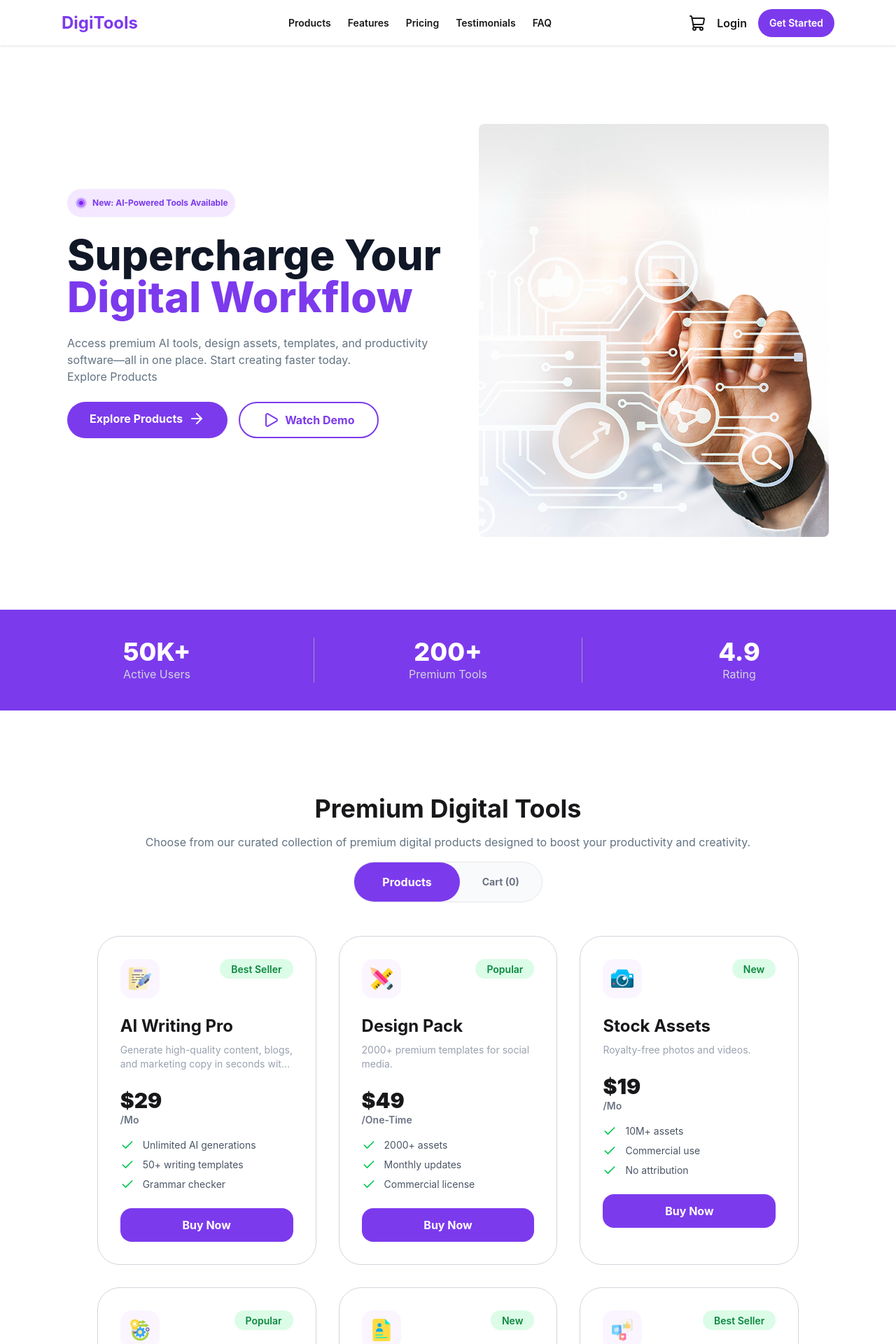
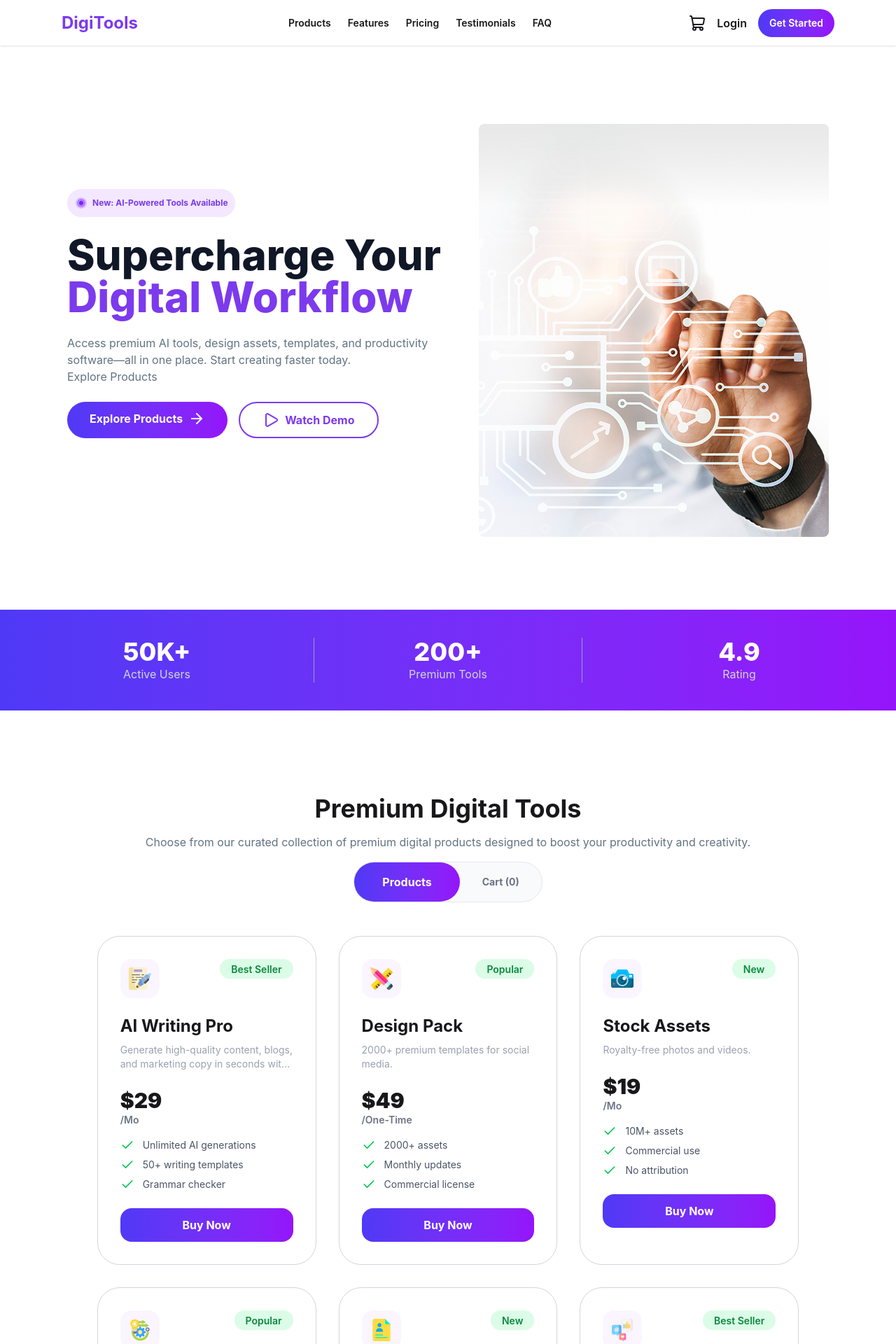
Before and after one commit to jituman01/B13-A6-DigiTools-Platform, a React (Vite) app: page / in a window 1280 px wide. Shown: the top 1920 px of the page at 70% size. Built offline with nearby package versions, Linux system fonts and the light colour scheme.

Commit message:
crated navbar cart and functionality and added linear gradient designed by figma

```diff
--- a/src/components/heroSection/HeroSection.jsx
+++ b/src/components/heroSection/HeroSection.jsx
@@ -27,7 +27,7 @@ const HeroSection = () => {
 
 
           <div className="flex space-x-4">
-            <button className="bg-[#7C3AED] text-white px-8 py-3 rounded-full font-bold text-4 flex gap-2 hover:cursor-pointer">Explore Products <ArrowRight></ArrowRight></button>
+            <button className="bg-linear-to-r from-[#4F39F6] to-[#9514FA] text-white px-8 py-3 rounded-full font-bold text-4 flex gap-2 hover:cursor-pointer">Explore Products <ArrowRight></ArrowRight></button>
             <button className="border-2 border-[#7C3AED] text-[#7C3AED] px-8 py-3 rounded-full font-bold flex items-center gap-2 hover:cursor-pointer"><span><Play></Play></span> Watch Demo
           </button>
 
--- a/src/components/mainSection/MainSection.jsx
+++ b/src/components/mainSection/MainSection.jsx
@@ -38,13 +38,13 @@ const MainSection = ({ productsPromise, cart, setCart }) => {
         <div className="bg-gray-50  rounded-full flex border border-gray-200">
           <button
             onClick={() => setActiveTab("products")}
-            className={`hover:cursor-pointer px-10 py-4 rounded-full text-l font-bold transition-all ${activeTab === "products" ? "bg-[#7C3AED] text-white" : "text-gray-500 "}`}
+            className={`hover:cursor-pointer px-10 py-4 rounded-full text-l font-bold transition-all ${activeTab === "products" ? "bg-linear-to-r from-[#4F39F6] to-[#9514FA] text-white" : "text-gray-500 "}`}
           >
             Products
           </button>
           <button
             onClick={() => setActiveTab("cart")}
-            className={`hover:cursor-pointer px-8 py-2 rounded-full text-sm font-bold transition-all ${activeTab === "cart" ? "bg-[#7C3AED] text-white" : "text-gray-500"}`}
+            className={`hover:cursor-pointer px-8 py-2 rounded-full text-sm font-bold transition-all ${activeTab === "cart" ? "bg-linear-to-r from-[#4F39F6] to-[#9514FA] text-white" : "text-gray-500"}`}
           >
             Cart ({cart.length})
           </button>
--- a/src/components/navbar/Navbar.jsx
+++ b/src/components/navbar/Navbar.jsx
@@ -1,6 +1,7 @@
 import { ShoppingCart } from 'lucide-react'
+import NavbarCart from './NavbarCart';
 
-const Navbar = () => {
+const Navbar = ({cartCount}) => {
   return (
     <div class="navbar bg-base-100 shadow-sm">
   <div class="navbar-start">
@@ -18,7 +19,7 @@ const Navbar = () => {
             <li className='font-semibold text-4'><a>FAQ</a></li>
       </ul>
     </div>
-    <a class="text-[#7C3AED] text-2xl font-bold ml-20">DigiTools</a>
+    <a class="text-[#7C3AED]  text-2xl font-bold ml-20">DigiTools</a>
   </div>
   <div class="navbar-center hidden lg:flex">
     <ul class="menu menu-horizontal px-1">
@@ -38,11 +39,13 @@ const Navbar = () => {
             <ShoppingCart>
               </ShoppingCart>
 
+            <NavbarCart cartCount={cartCount}></NavbarCart>
+
           </div>
           </div>
 
           <button className='font-semibold text-4 mr-4 hover:cursor-pointer'>Login</button>
-          <button class=" text-white border-none shadow-none btn btn-primary rounded-full bg-[#7C3AED] font-semibold text-5">Get Started</button>
+          <button class=" text-white border-none shadow-none btn btn-primary rounded-full bg-linear-to-r from-[#4F39F6] to-[#9514FA] font-semibold text-5">Get Started</button>
   </div>
 </div>
   );
--- /dev/null
+++ b/src/components/navbar/NavbarCart.jsx
@@ -0,0 +1,15 @@
+import React from 'react';
+
+const NavbarCart = ({cartCount}) => {
+  return (
+    <div>
+      {cartCount > 0 && (
+            <span className="absolute -top-2 -right-2 bg-red-500 text-white text-[10px] w-5 h-5 flex items-center justify-center rounded-full">
+              {cartCount}
+            </span>
+            )}
+    </div>
+  );
+};
+
+export default NavbarCart;
--- a/src/components/products/Products.jsx
+++ b/src/components/products/Products.jsx
@@ -37,7 +37,7 @@ const Products = ({ product, addToCart })=> {
 
       <button
         onClick={() => addToCart(product)}
-        className=" bg-[#7C3AED] text-white py-3 rounded-2xl font-bold hover:bg-[#4e28d9] hover:cursor-pointer">
+        className=" bg-linear-to-r from-[#4F39F6] to-[#9514FA] text-white py-3 rounded-2xl font-bold hover:bg-[#4e28d9] hover:cursor-pointer">
         Buy Now</button>
     </div>
   );
--- a/src/components/products/ProductsCart.jsx
+++ b/src/components/products/ProductsCart.jsx
@@ -51,7 +51,7 @@ const productsCart = ({ cart, setCart, removeFromCart }) => {
 
             <button
               onClick={handleCheck}
-              className="w-full bg-[#7C3AED] text-white py-4 rounded-2xl font-bold mt-6 text-lg shadow-purple-100 hover:bg-[#6D28D9] hover:cursor-pointer"
+              className="w-full bg-linear-to-r from-[#4F39F6] to-[#9514FA] text-white py-4 rounded-2xl font-bold mt-6 text-lg shadow-purple-100 hover:bg-[#6D28D9] hover:cursor-pointer"
             >Proceed To Checkout
               </button>
 
--- a/src/components/statsSection/StatsSection.jsx
+++ b/src/components/statsSection/StatsSection.jsx
@@ -2,7 +2,7 @@ import React from 'react';
 
 const StatsSection = () => {
   return (
-    <div className="bg-[#7C3AED] py-10 my-10">
+    <div className="bg-linear-to-r from-[#4F39F6] to-[#9514FA] py-10 my-10">
 
       <div className="container mx-auto px-8 grid grid-cols-3 gap-8 text-center text-white">
 
```
